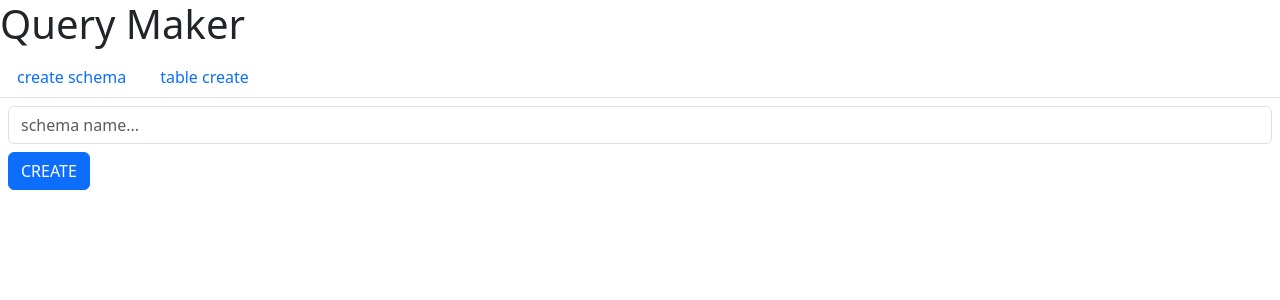
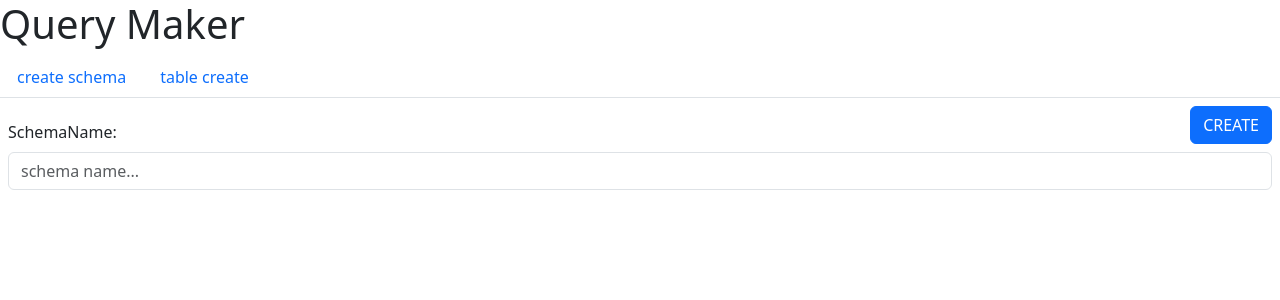
Before and after one commit to lesw1216/query-maker-vue, a Vue app: page /schema in a window 1280 px wide. Shown: the top 300 px of the page. Built offline with nearby package versions, Linux system fonts and the light colour scheme.

Commit message:
refactor: modify use Success alrt component

```diff
--- a/src/views/SchemaView.vue
+++ b/src/views/SchemaView.vue
@@ -1,29 +1,36 @@
 <template lang="">
     <div>
         <div class="m-2 d-flex flex-column">
-            <div class="form-control mb-2 d-flex" v-if="isSchemaQuery">
-                <div class="w-100 align-self-center">
-                    {{schemaQuery}}
+            <SuccessAlrt :message="schemaQuery" :isSuccess="isSchemaQuery"></SuccessAlrt>
+            <div class="d-flex flex-column">
+                <div class="d-flex justify-content-between mb-2">
+                    <div class="align-self-end">
+                        SchemaName:
+                    </div>
+                    <Button :button-name="'CREATE'" @click="createForm()" :button-type="'btn-primary'"></Button>
                 </div>
-                <Button class="flex-shrink-1" :button-type="'btn-outline-secondary btn-sm'" :button-name="'copy'"
-                        @click="copy(schemaQuery)"></Button>
+                <input class="form-control" type="text" placeholder="schema name..." aria-label="create schema label"
+                    v-model="schemaName">
             </div>
-            <input class="form-control mb-2" type="text" placeholder="schema name..." aria-label="create schema label"
-                v-model="schemaName">
-            <Button :button-name="'CREATE'" @click="createForm()" :button-type="'btn-primary'"></Button>
+
         </div>
     </div>
 </template>
 <script setup>
 import { ref }  from "vue"
-import Button from '@/components/ButtonComp.vue';
-import axios from '@/api/axios'
 import { useClipboard } from '@vueuse/core'
 
+import axios from '@/api/axios'
+
+import SuccessAlrt from "@/components/SuccessAlrtComp.vue";
+import Button from '@/components/ButtonComp.vue';
+
+// ref
 const schemaName = ref("")
 const schemaQuery = ref("")
 const isSchemaQuery = ref(false)
 
+// vueUse
 const {copy} = useClipboard({ schemaQuery })
 
 const createForm = () => {
@@ -37,10 +44,6 @@ const createForm = () => {
             schemaQuery.value = response.data['data'];
             isSchemaQuery.value = true;
         }
-    // console.log(response.status);
-    // console.log(response.statusText);
-    // console.log(response.headers);
-    // console.log(response.config);
     });
 }
 </script>
```
